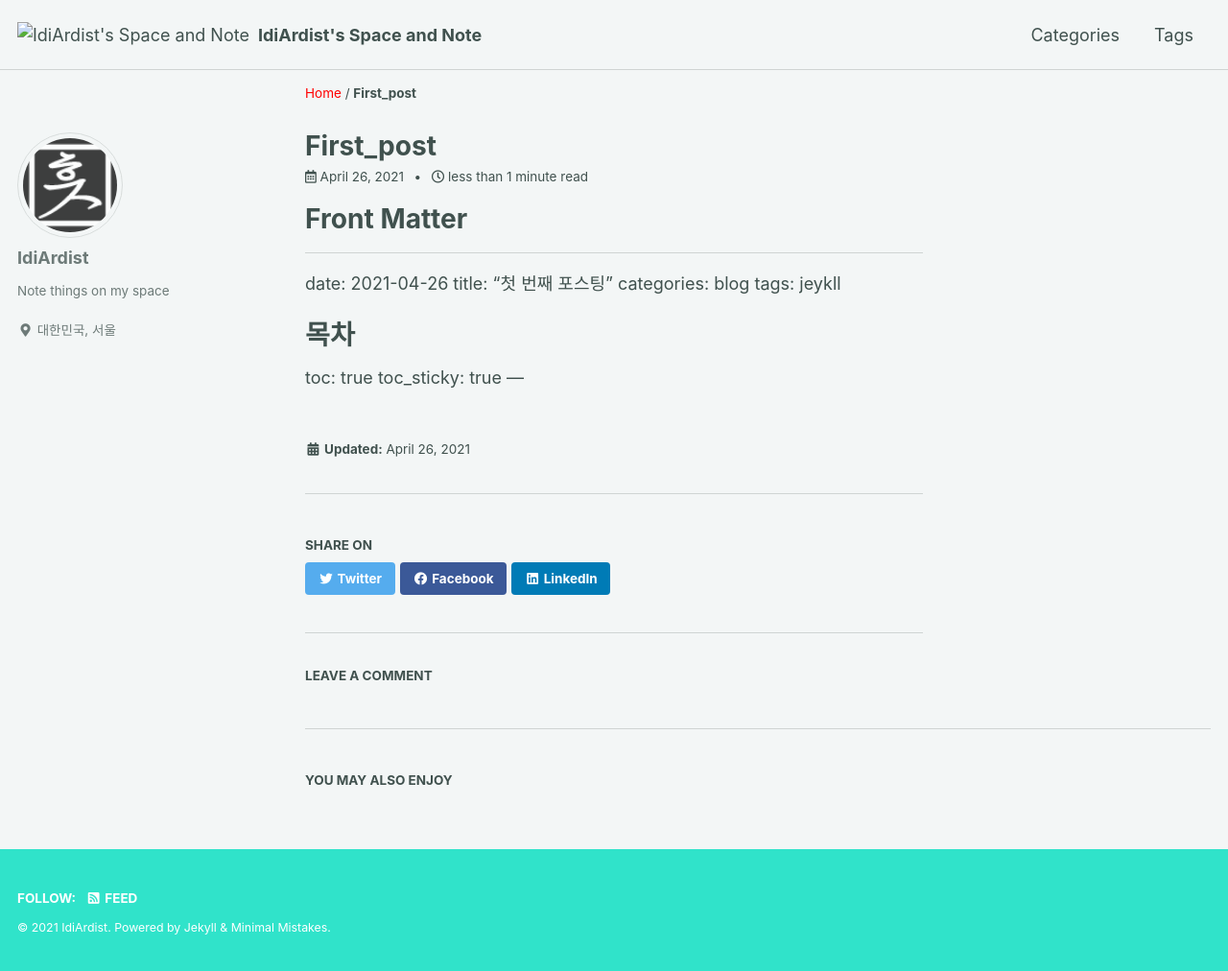
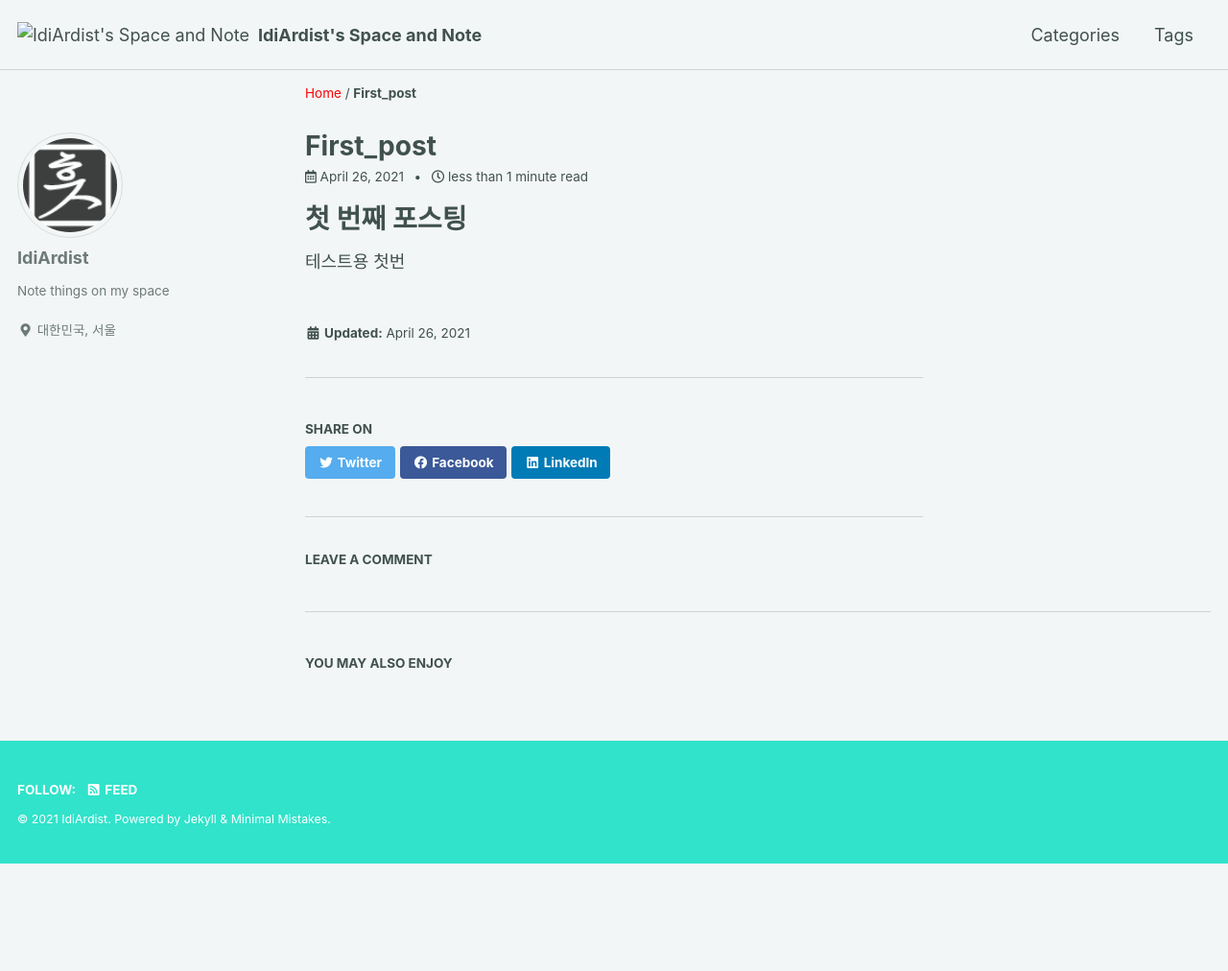
Before and after one commit to peterjhpark1205/peterjhpark1205.github.io, a Jekyll site: the page built from _posts/2021-04-26-first_post.md, in a window 1280 px wide. Shown: the whole page at 96% size. Built offline with Jekyll 4.4.1, drawn with Linux system fonts in a browser that asks for light colours; cached includes are drawn as plain includes; comment, search, counter and statistics services are not loaded; after the commit the page ends 900 px from its top, so only the background shows below that.

Commit message:
Update 2021-04-26-first_post.md

```diff
--- a/_posts/2021-04-26-first_post.md
+++ b/_posts/2021-04-26-first_post.md
@@ -1,11 +1,2 @@
-# Front Matter
----
-date: 2021-04-26
-title: "첫 번째 포스팅"
-categories: blog
-tags: jeykll
-
-# 목차
-toc: true
-toc_sticky: true
----
+# 첫 번째 포스팅
+테스트용 첫번
```
